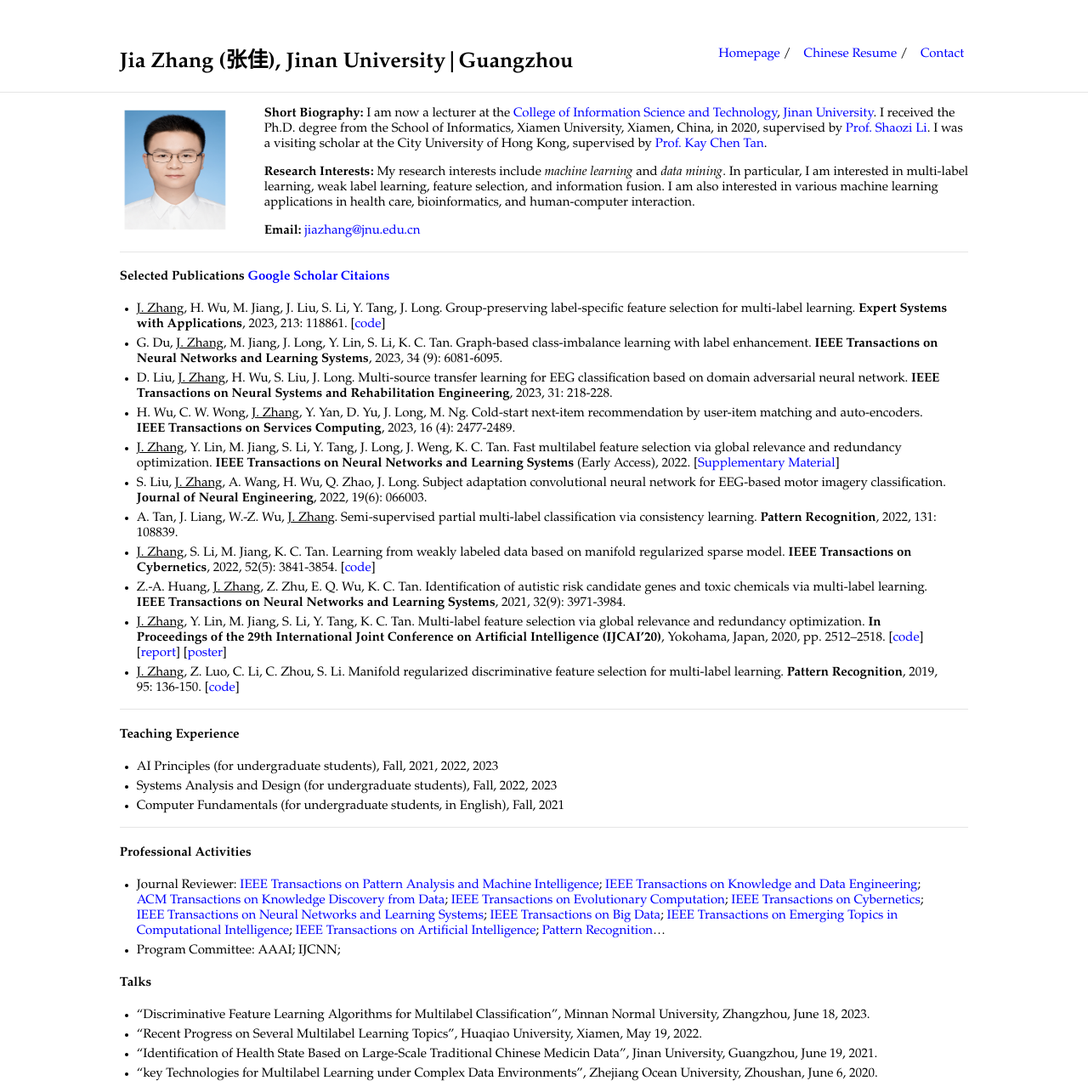
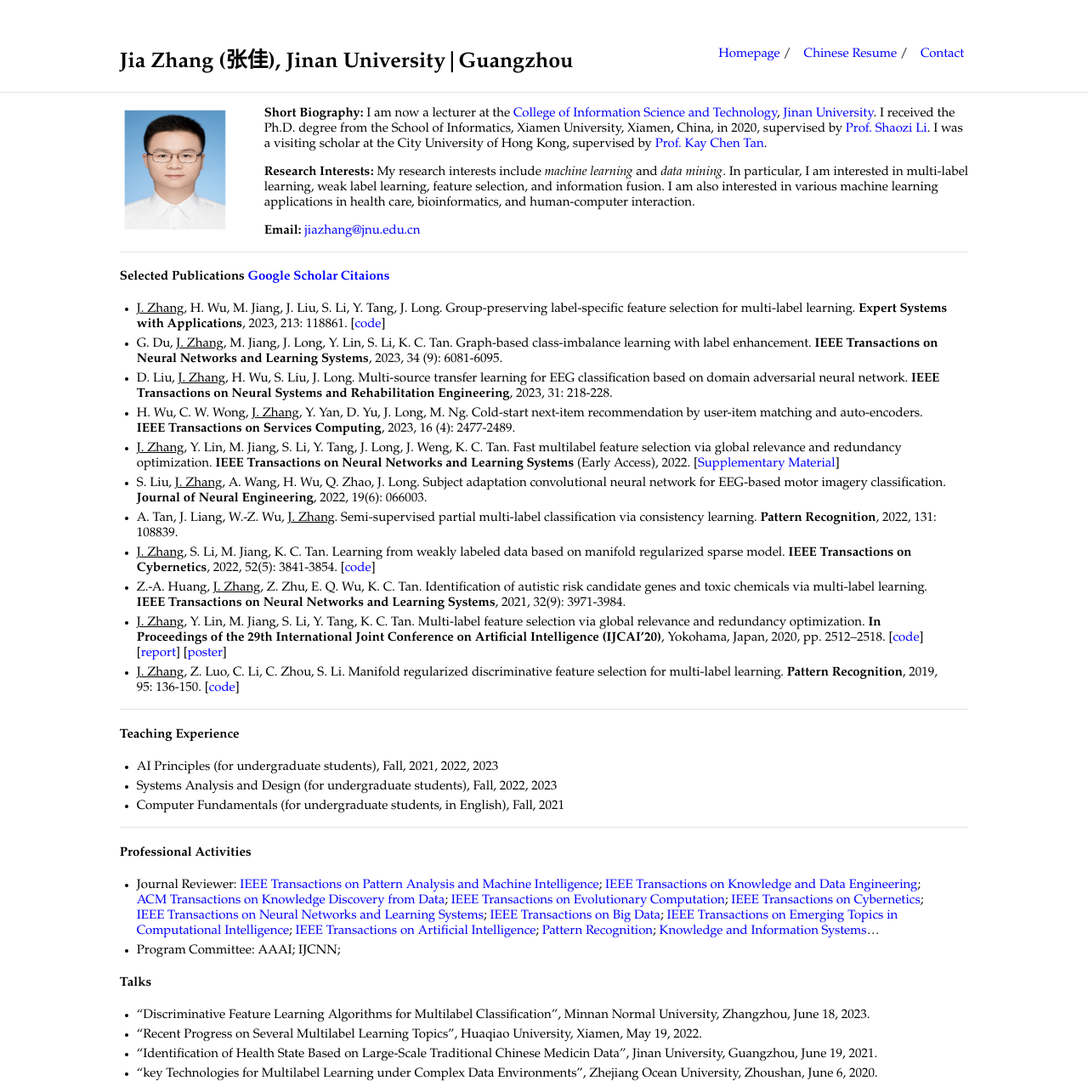
Before and after one commit to jiazhang-ml/jiazhang-ml.github.io, a Jekyll site: the page built from index.md, in a window 1280 px wide. Shown: the top 1285 px of the page at 85% size. Built offline with Jekyll 4.4.1, drawn with Linux system fonts in a browser that asks for light colours; grey boxes are pictures that could not be loaded.

Commit message:
Update index.md

```diff
--- a/index.md
+++ b/index.md
@@ -39,7 +39,7 @@ layout: default
 ---
 
 #### Professional Activities
-* Journal Reviewer: [IEEE Transactions on Pattern Analysis and Machine Intelligence](https://mc.manuscriptcentral.com/tpami-cs); [IEEE Transactions on Knowledge and Data Engineering](https://mc.manuscriptcentral.com/tkde-cs); [ACM Transactions on Knowledge Discovery from Data](https://mc.manuscriptcentral.com/tkdd); [IEEE Transactions on Evolutionary Computation](https://mc.manuscriptcentral.com/tevc-ieee); [IEEE Transactions on Cybernetics](https://mc.manuscriptcentral.com/cyb-ieee); [IEEE Transactions on Neural Networks and Learning Systems](https://mc.manuscriptcentral.com/tnnls); [IEEE Transactions on Big Data](https://mc.manuscriptcentral.com/tbd-cs); [IEEE Transactions on Emerging Topics in Computational Intelligence](https://mc.manuscriptcentral.com/tetci-ieee); [IEEE Transactions on Artificial Intelligence](https://mc.manuscriptcentral.com/tai-ieee); [Pattern Recognition](https://www.journals.elsevier.com/pattern-recognition/)...
+* Journal Reviewer: [IEEE Transactions on Pattern Analysis and Machine Intelligence](https://mc.manuscriptcentral.com/tpami-cs); [IEEE Transactions on Knowledge and Data Engineering](https://mc.manuscriptcentral.com/tkde-cs); [ACM Transactions on Knowledge Discovery from Data](https://mc.manuscriptcentral.com/tkdd); [IEEE Transactions on Evolutionary Computation](https://mc.manuscriptcentral.com/tevc-ieee); [IEEE Transactions on Cybernetics](https://mc.manuscriptcentral.com/cyb-ieee); [IEEE Transactions on Neural Networks and Learning Systems](https://mc.manuscriptcentral.com/tnnls); [IEEE Transactions on Big Data](https://mc.manuscriptcentral.com/tbd-cs); [IEEE Transactions on Emerging Topics in Computational Intelligence](https://mc.manuscriptcentral.com/tetci-ieee); [IEEE Transactions on Artificial Intelligence](https://mc.manuscriptcentral.com/tai-ieee); [Pattern Recognition](https://www.journals.elsevier.com/pattern-recognition/); [Knowledge and Information Systems](https://www.springer.com/journal/10115)...
 * Program Committee: AAAI; IJCNN;
 
 #### Talks
```
